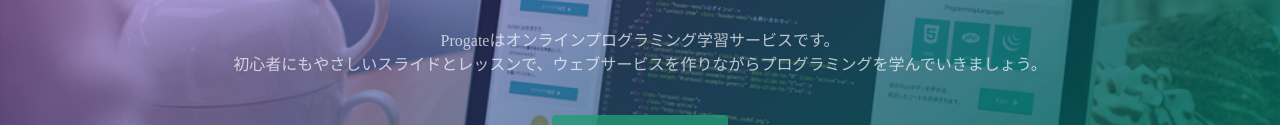
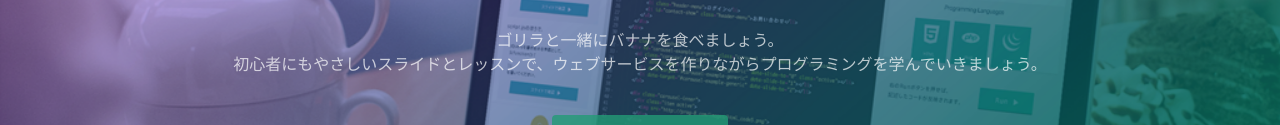
Before and after one commit to gorigoriraya/gorigoriraya.github.io, a plain HTML site: page index.html in a window 1280 px wide. Shown: the part 317-442 px from the top of the page. Drawn offline with Linux system fonts and the light colour scheme.

Commit message:
Update index.html

```diff
--- a/index.html
+++ b/index.html
@@ -24,7 +24,7 @@
   <div class="top-wrapper">
     <div class="container">
       <h1>LEARN TO CODE.<br>LEARN TO BE CREATIVE.</h1>
-      <p>Progateはオンラインプログラミング学習サービスです。<br>初心者にもやさしいスライドとレッスンで、ウェブサービスを作りながらプログラミングを学んでいきましょう。</p>
+      <p>ゴリラと一緒にバナナを食べましょう。<br>初心者にもやさしいスライドとレッスンで、ウェブサービスを作りながらプログラミングを学んでいきましょう。</p>
       <div class="btn-wrapper">
         <a href="#" class="btn signup">新規登録はこちら</a>
         <p>or</p>
```
